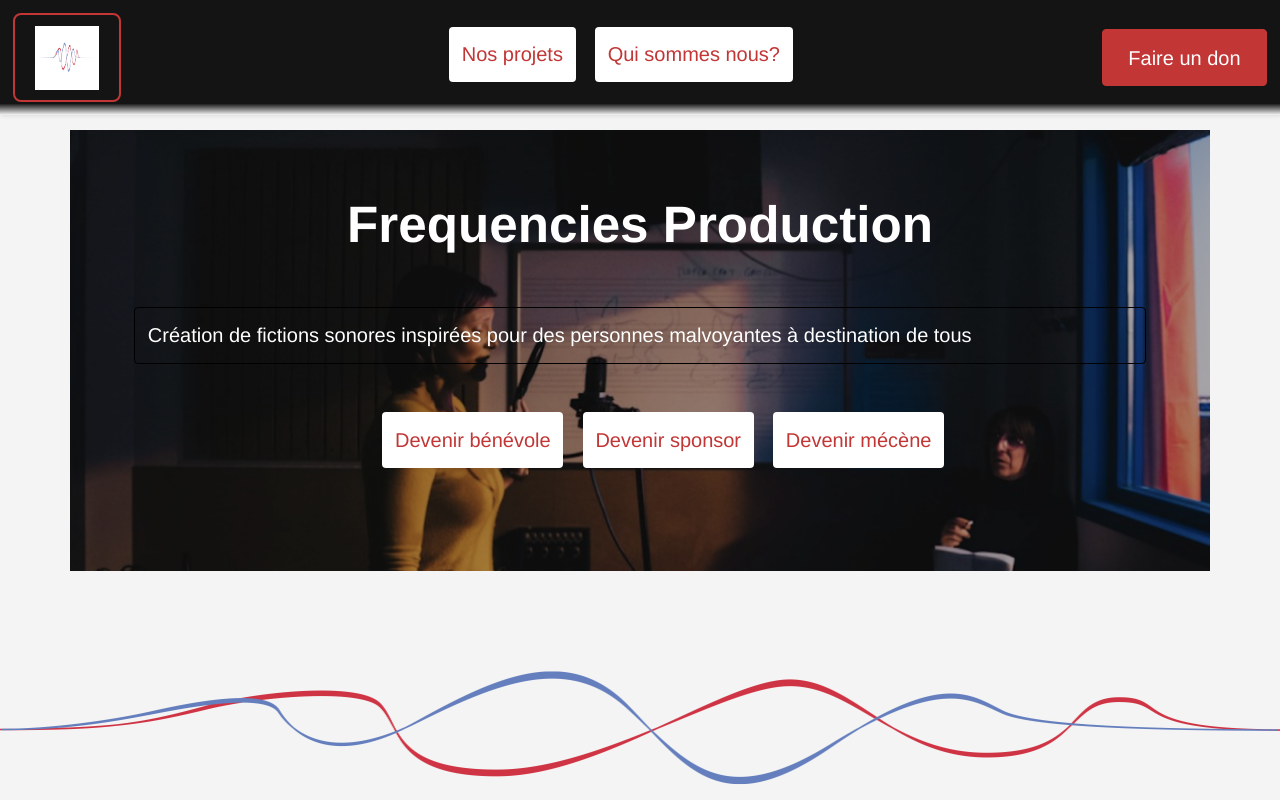
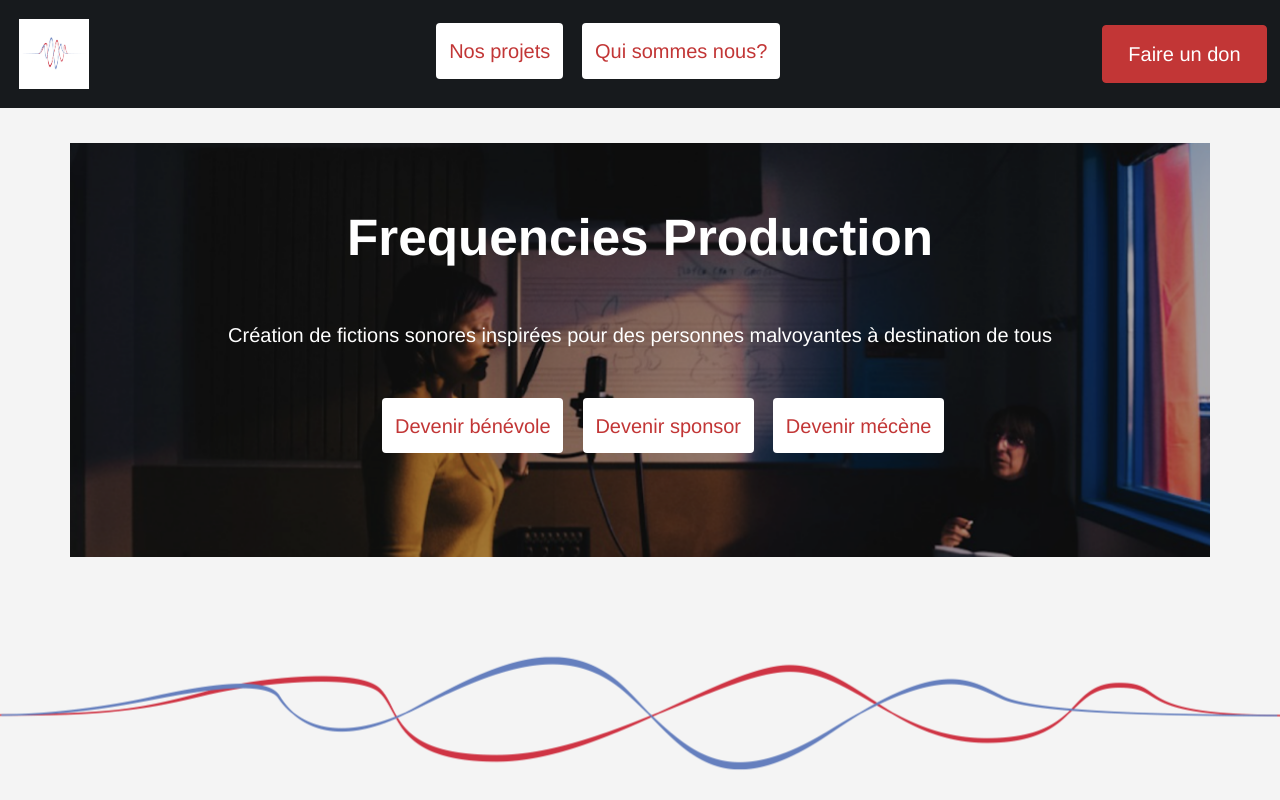
Before and after one commit to FrequenciesProduction/sitewebfrequencies, a Nuxt app: page / in a window 1280 px wide. Shown: the top 800 px of the page. Built offline with nearby package versions, Linux system fonts and the light colour scheme.

Commit message:
FIX/003-accessibilité: Correctifs sur le header pour l'accessibilité

```diff
--- a/components/header/header.modules.scss
+++ b/components/header/header.modules.scss
@@ -10,10 +10,11 @@ body {
   display: flex;
   justify-content: space-between;
   align-items: center;
-  background-image: linear-gradient(#141414 90%, hsla(0, 0%, 8%, 0));
-  box-shadow: 1px 1px 4px 0 rgba(0, 0, 0, 0.1);
+  background-color: #171a1d;
+  //background-image: linear-gradient(#141414 90%, hsla(0, 0%, 8%, 0));
+  //box-shadow: 1px 1px 4px 0 rgba(0, 0, 0, 0.1);
   width: 100%;
-  z-index: 3;
+  //z-index: 3;
 }
 
 .sticky {
@@ -44,16 +45,21 @@ body {
   display: block;
   float: left;
   font-size: 2em;
-  padding: 10px 20px;
+  //padding: 5px;
   text-decoration: none;
-  border-radius: 8px;
-  border: 2px solid #c23636;
-  margin: 1vw;
+  //border-radius: 8px;
+  //border: 2px solid #c23636;
+  margin: 1.5vw;
+  //width: 80px;
+  //height: 80px;
 }
 
 .img-logo {
-  width: 64px;
-  height: 64px;
+  display: flex;
+  justify-content: center;
+  //padding: 5px;
+  width: 70px;
+  height: 70px;
 }
 
 /* menu */
--- a/components/intro/intro.modules.scss
+++ b/components/intro/intro.modules.scss
@@ -8,7 +8,7 @@
   background-size: cover;
   background-position: center;
   background-repeat: no-repeat;
-  margin: auto;
+  margin-top: 20px;
   padding: 5% 5% 5% 5%;
 
 }
@@ -17,10 +17,6 @@
   display: flex;
   justify-content: center;
   opacity: 1;
-}
-
-.text--resume {
-  border: none;
 }
 
 ul.button-box {
--- a/components/intro/intro.vue
+++ b/components/intro/intro.vue
@@ -1,7 +1,7 @@
 <template>
   <div class="container">
     <h1 class="intro--title">Frequencies Production</h1>
-    <p class="text--resume">
+    <p>
       Création de fictions sonores inspirées pour des personnes malvoyantes à destination
       de tous
     </p>
```
